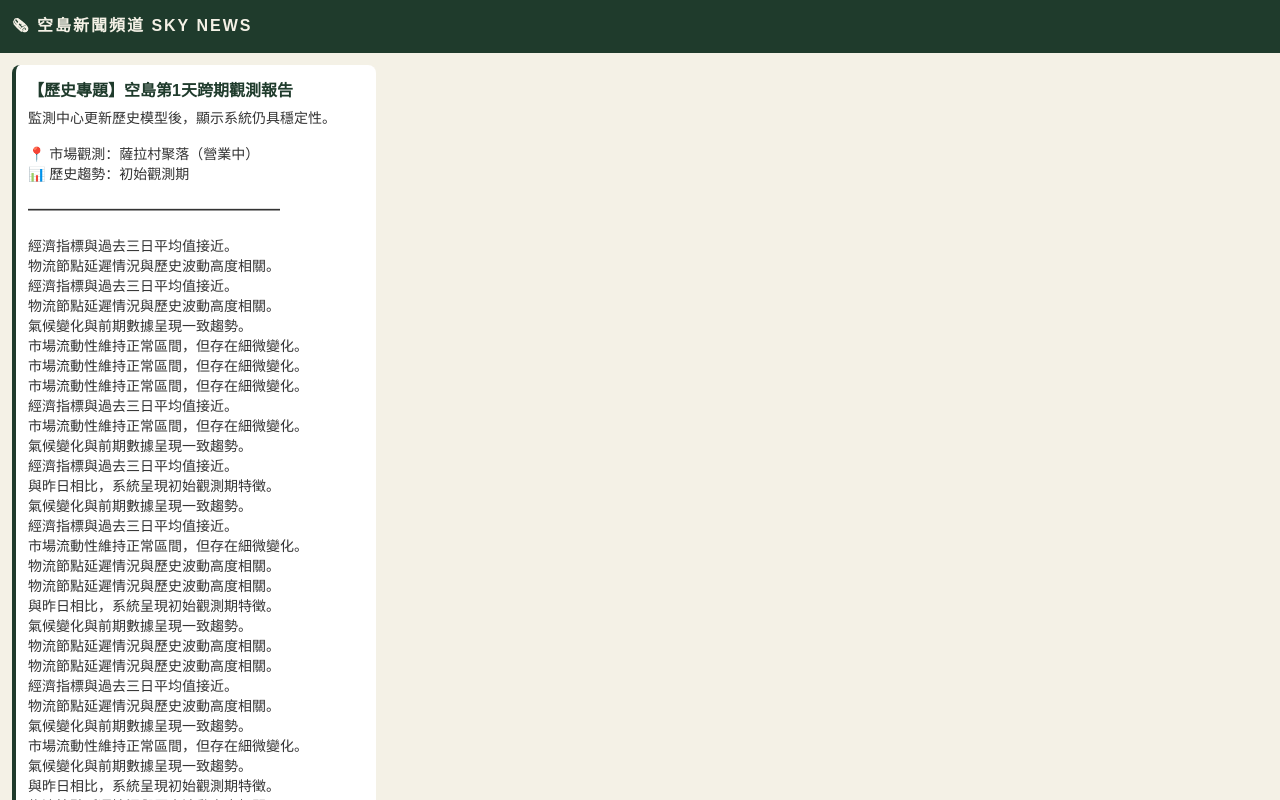
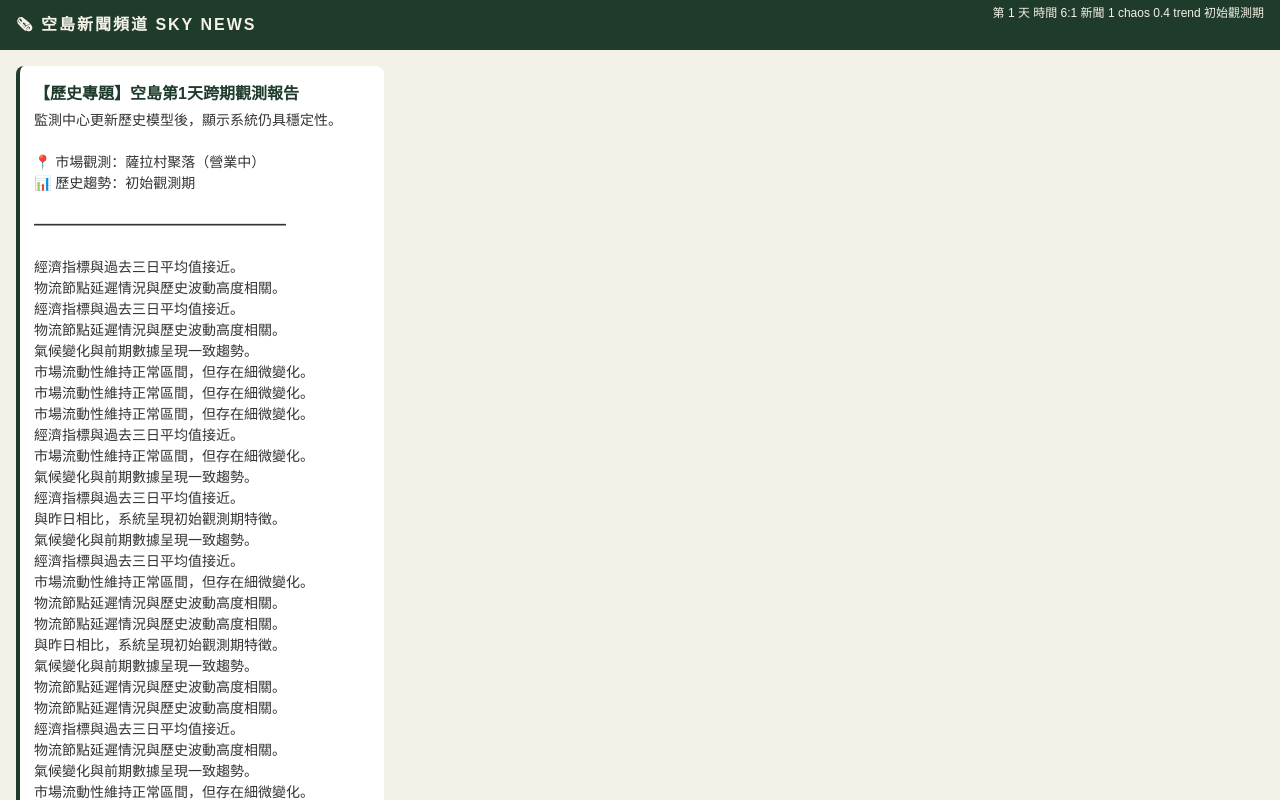
Before and after one commit to Adi-0504/skynews, a plain HTML site: page index.html in a window 1280 px wide. Drawn offline with Linux system fonts and the light colour scheme.

Commit message:
Update style.css

```diff
--- a/css/style.css
+++ b/css/style.css
@@ -7,58 +7,65 @@ html, body {
   overflow: hidden;
 }
 
-/* 外層 */
+/* 主容器 */
 .tv-container {
   height: 100vh;
   display: flex;
   flex-direction: column;
 }
 
-/* 頂部 */
+/* 頂部欄 */
 .topbar {
-  padding: 12px;
+  height: 50px;
   background: #1f3b2c;
   color: #f4f1e6;
+  display: flex;
+  align-items: center;
+  padding: 0 16px;
   font-weight: bold;
   letter-spacing: 2px;
+  position: relative;
 }
 
-/* 主區 */
+/* 右上角時間 */
+#stats {
+  position: absolute;
+  right: 16px;
+  top: 6px;
+  font-size: 12px;
+  text-align: right;
+  color: #f4f1e6;
+  line-height: 1.2;
+}
+
+/* 主內容 */
 .tv-layout-wrapper {
   flex: 1;
   display: flex;
   overflow: hidden;
 }
 
-/* 新聞 */
+/* 新聞區 */
 .news-panel {
-  flex: 3;
-  padding: 12px;
+  flex: 1;
+  padding: 16px;
   overflow-y: auto;
-}
-
-/* 側欄 */
-.side-panel {
-  flex: 1;
-  padding: 12px;
-  border-left: 1px solid #c9c2b2;
-  background: #faf7ef;
 }
 
 /* 新聞卡 */
 .news-item {
   background: white;
   border-left: 4px solid #1f3b2c;
-  margin-bottom: 10px;
-  padding: 12px;
+  margin-bottom: 12px;
+  padding: 14px;
   border-radius: 8px;
 }
 
 /* 標題 */
 .news-title {
   font-weight: bold;
+  color: #1f3b2c;
   margin-bottom: 6px;
-  color: #1f3b2c;
 }
 
 /* 內容 */
@@ -66,27 +73,15 @@ html, body {
   font-size: 14px;
   white-space: pre-line;
   color: #333;
+  line-height: 1.5;
 }
 
 /* breaking */
 #breaking {
+  display: none;
   background: #8b1e1e;
   color: white;
   padding: 10px;
-  margin-bottom: 10px;
+  margin-bottom: 12px;
   border-radius: 6px;
-  display: none;
 }
-
-/* stats */
-.stats-box {
-  font-size: 13px;
-  margin-bottom: 10px;
-  color: #1f3b2c;
-}
-
-/* market */
-.market-box {
-  font-size: 13px;
-  white-space: pre-line;
-}
```
